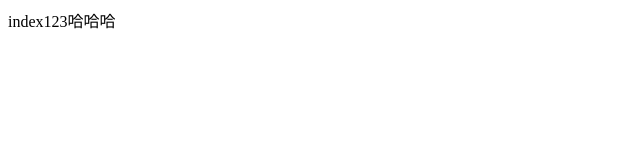
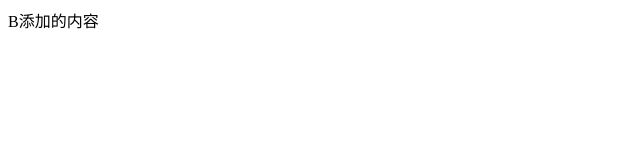
Before and after one commit to quanyou521/git-dem, a plain HTML site: page index.html in a window 1280 px wide. Shown: the full height of the page, 0-640 px from the left. Drawn offline with Linux system fonts and the light colour scheme.

Commit message:
B程序员第一次提交

```diff
--- a/index.html
+++ b/index.html
@@ -8,7 +8,7 @@
 </head>
 
 <body>
-    index123哈哈哈
+    B添加的内容
 </body>
 
 </html>
```
